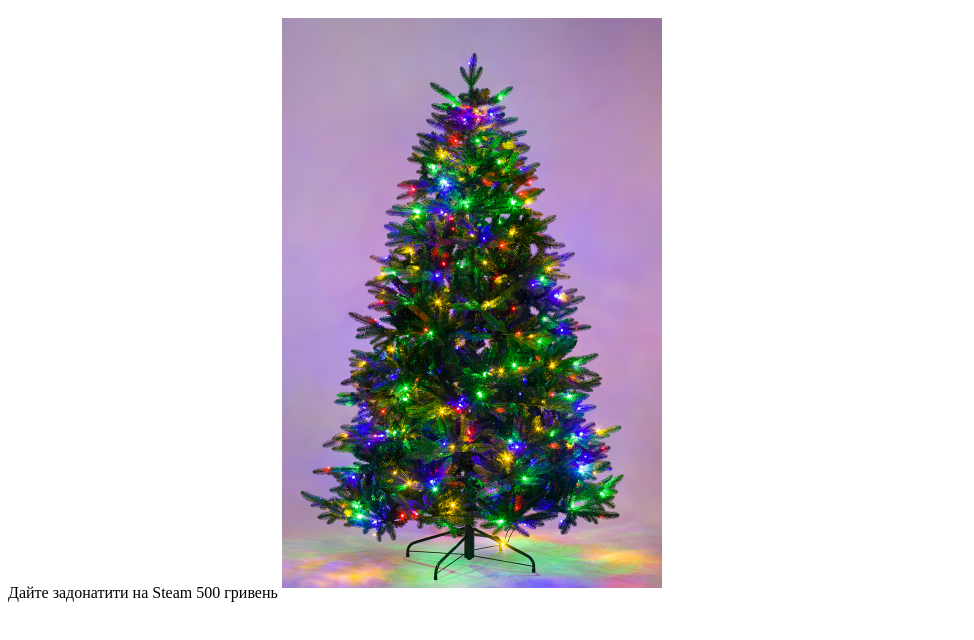
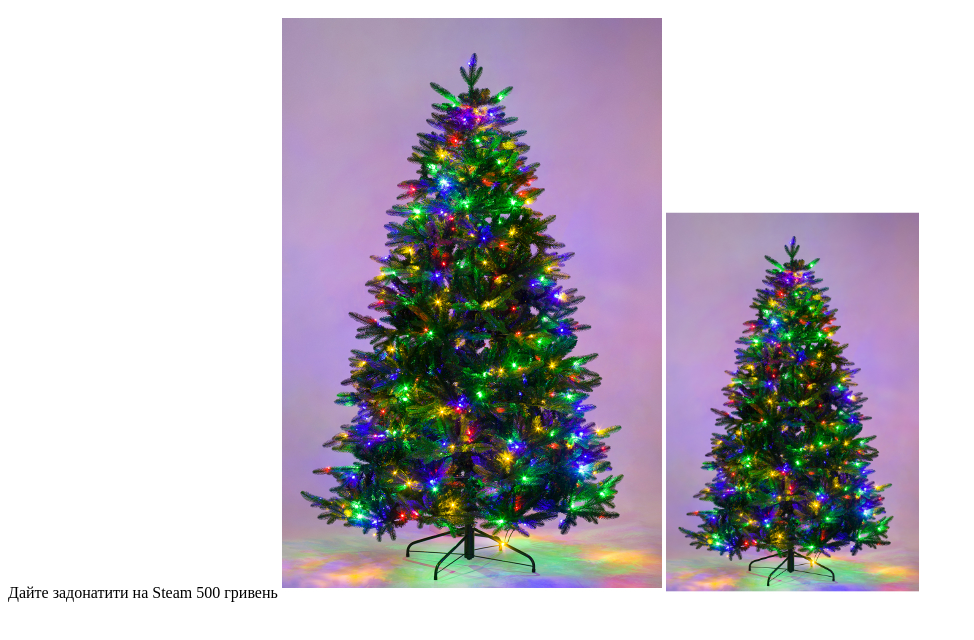
Before and after one commit to Artemkakoder228/SecondSite, a plain HTML site: page index.html in a window 1280 px wide. Shown: the whole page, without its empty margins (0-974 px from the left). Drawn offline with Linux system fonts and the light colour scheme.

Commit message:
Додано два зображення

```diff
--- a/index.html
+++ b/index.html
@@ -4,7 +4,9 @@
 	</head>
 		<body>
 	Дайте задонатити на Steam 500 гривень
-	<img src = "images/yalinka-galaksiya-led-210.jpg">
+	<img src = "images/yalinka-galaksiya-led-210.jpg" alt = "Штучна ялинка за арбуз брат">
+
+	<img src = "images/yalinka-galaksiya-led-210.jpg" alt = "Штучна ялинка за арбуз брат" width = "20%" heigth = "">
 		</body>
 
 </html>
```
